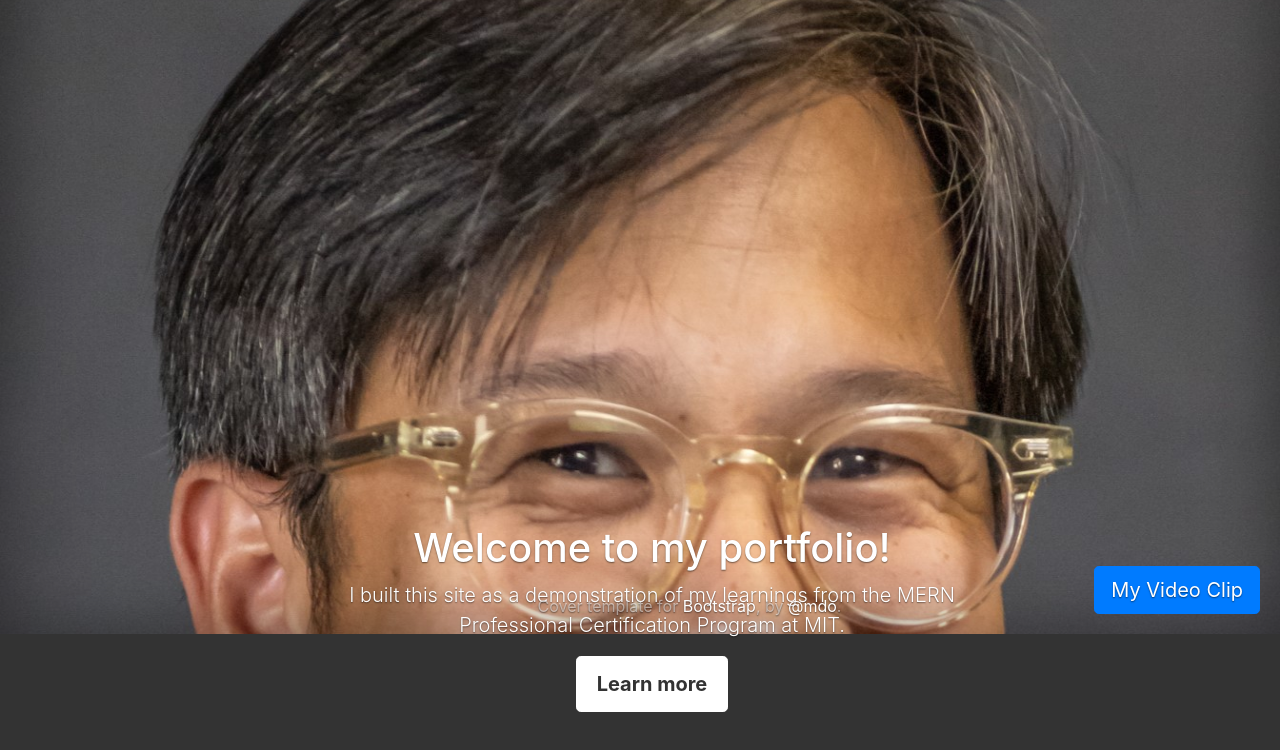
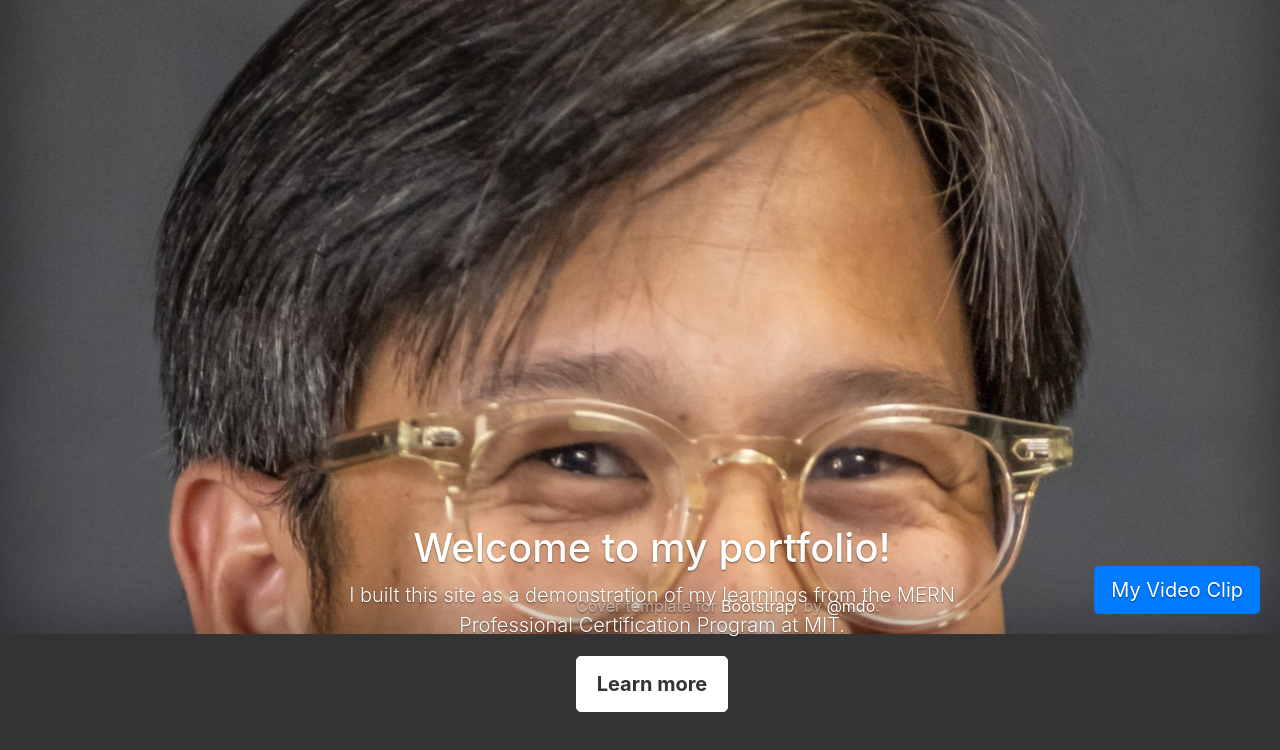
Before and after one commit to MRParinas/mrparinas.github.io, a plain HTML site: page MyPage/index.html in a window 1280 px wide. Shown: the part 166-916 px from the top of the page. Drawn offline with nearby package versions, Linux system fonts and the light colour scheme.

Commit message:
Update cover.css

```diff
--- a/MyPage/cover.css
+++ b/MyPage/cover.css
@@ -120,7 +120,7 @@ body {
  .mastfoot {
   position: absolute;
   bottom: .1px;
-  left: 42%;
+  left: 45%;
   width: 100;
   text-align: center;
   margin-top: 1rem;
```
